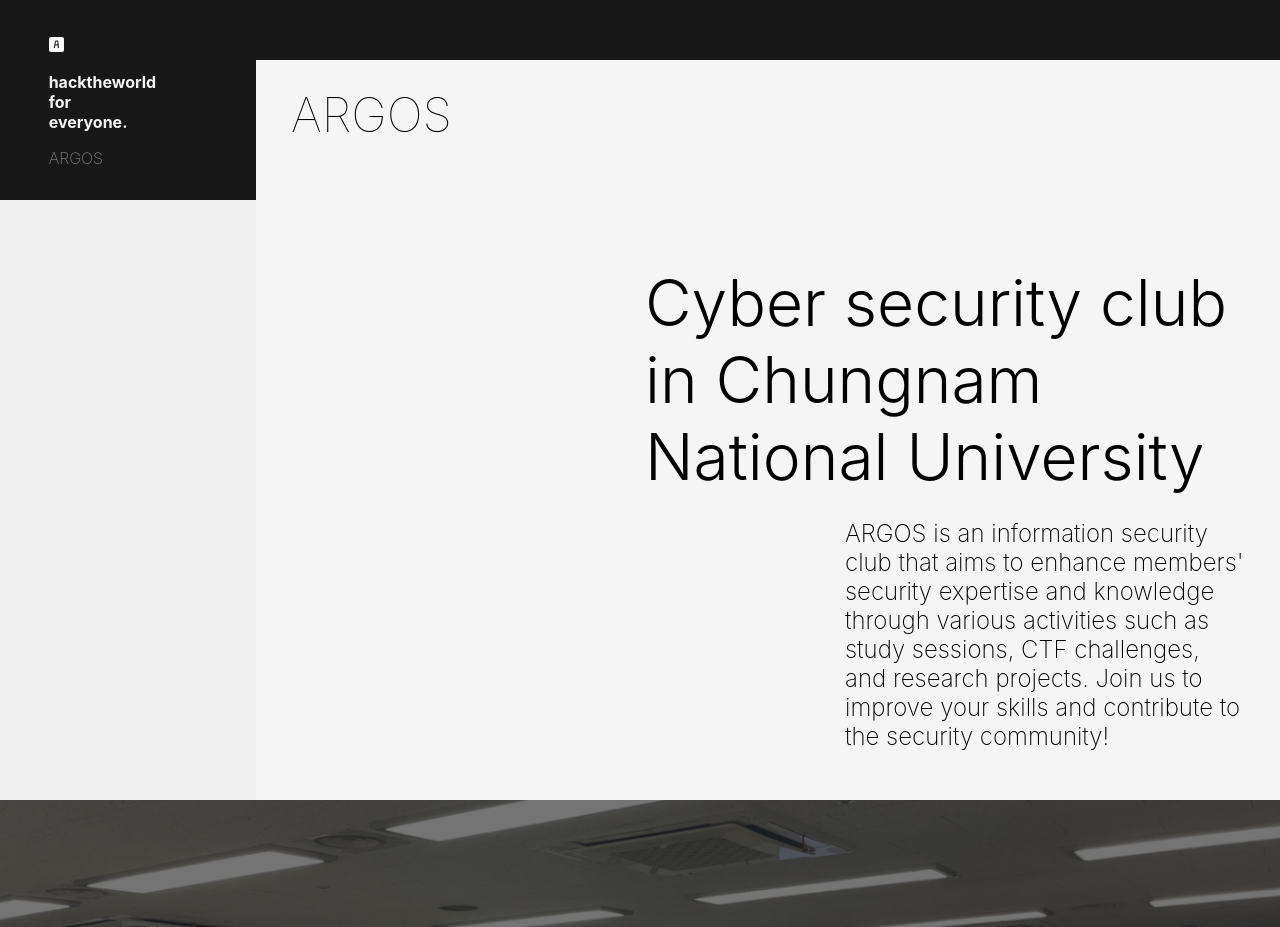
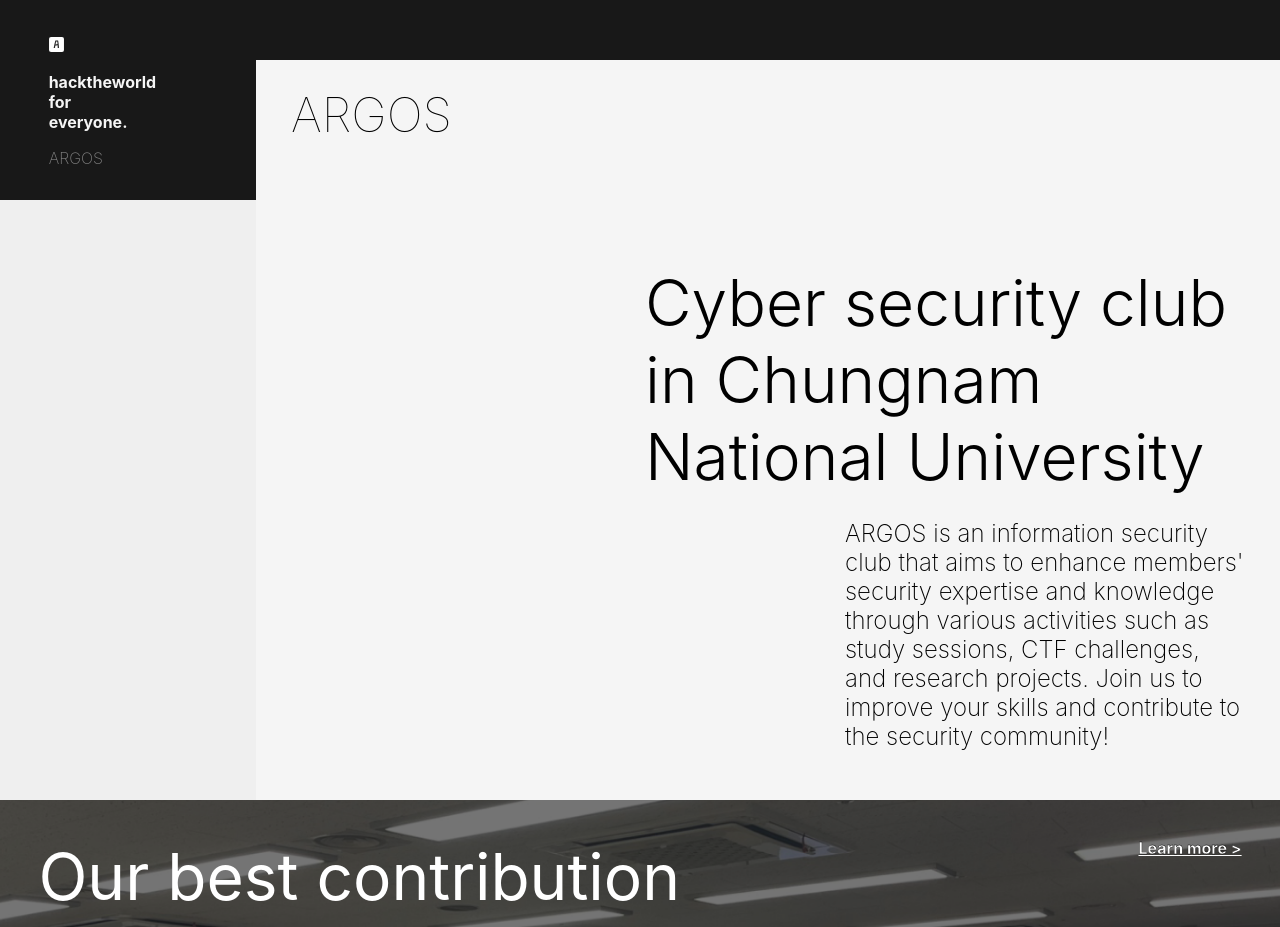
Before and after one commit to 4RG0S/2023-Spring-Homeless, a React (Create React App) app: page / in a window 1280 px wide. Shown: the top 927 px of the page. Built offline with nearby package versions, Linux system fonts and the light colour scheme.

Commit message:
feat: 공지 바로가기 링크 추가

```diff
--- a/src/ui/home/home_notice/HomeNotice.tsx
+++ b/src/ui/home/home_notice/HomeNotice.tsx
@@ -1,11 +1,13 @@
 import React from "react";
+import { Link } from "react-router-dom";
 import DivideContainer from "../../widget/Divider";
 import { ColorConstant } from "../../../GlobalConstant";
 import FlexContainer from "../../widget/FlexContainer";
+import { ResponsiveText } from "../../widget/TextWidgets";
 
 const DUMMY_NOTICE = {
   imageUrl: require("../../../assets/images/noticeImage.png"),
-
+  url: "/",
 };
 
 type HomeNoticeProps = {
@@ -27,6 +29,25 @@
           backgroundPosition: "center top",
         }}
       >
+        <FlexContainer width="100%" alignItems="flex-start" justifyContent="space-between" {...{margin: "3% 3%"}}>
+          <ResponsiveText {...{color: "white", margin: "0"}}>
+            Our best contribution
+            <br />
+            to the world
+          </ResponsiveText>
+          <Link
+            to={DUMMY_NOTICE.url}
+            style={{
+              color: "white",
+              fontWeight: 700,
+              textDecorationColor: "white",
+              textDecorationThickness: "0.3px",
+              WebkitTextStroke: "0.3px black",
+            }}
+          >
+            Learn more &gt;
+          </Link>
+        </FlexContainer>
       </FlexContainer>
     </DivideContainer>
   );
```
